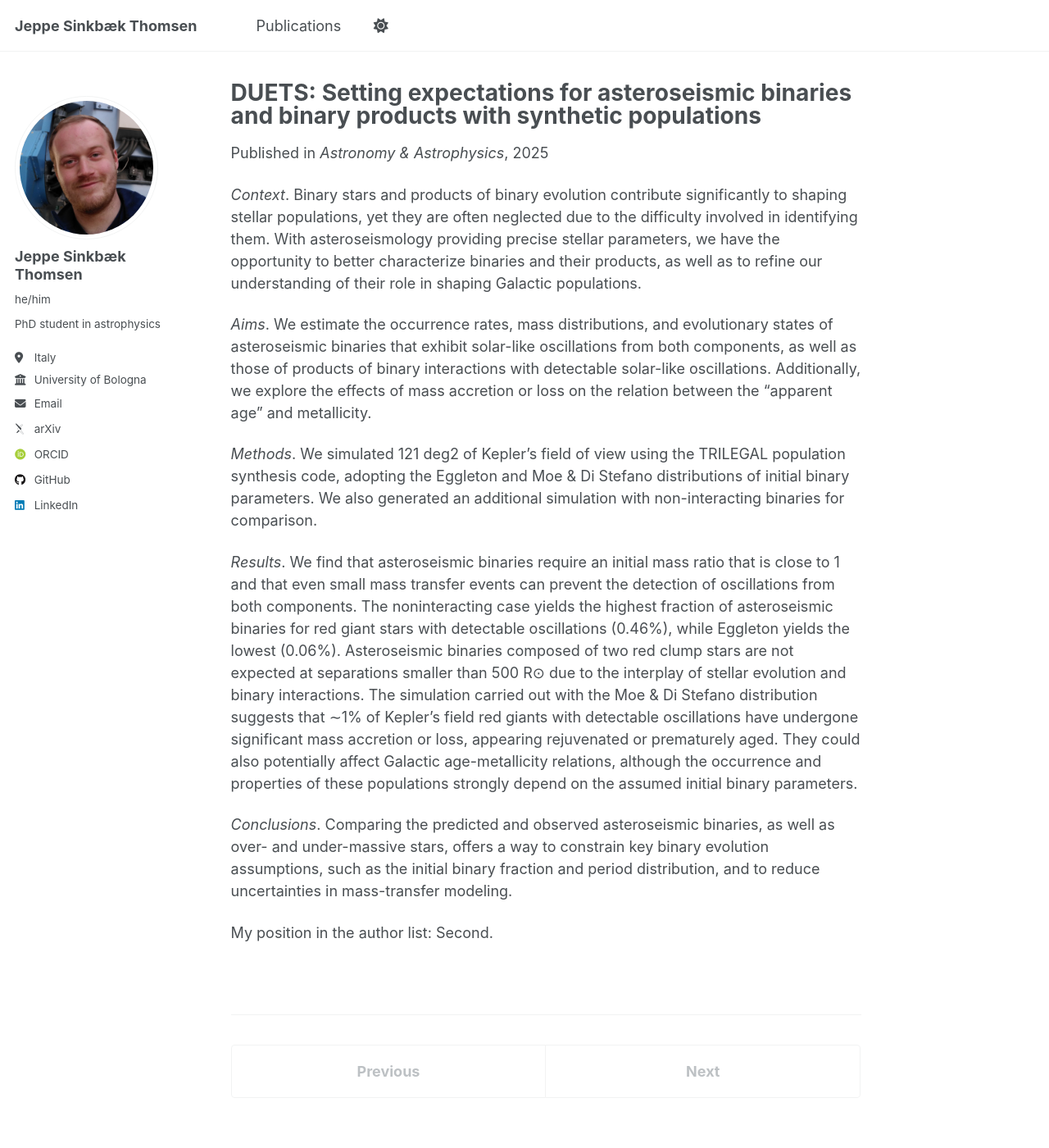
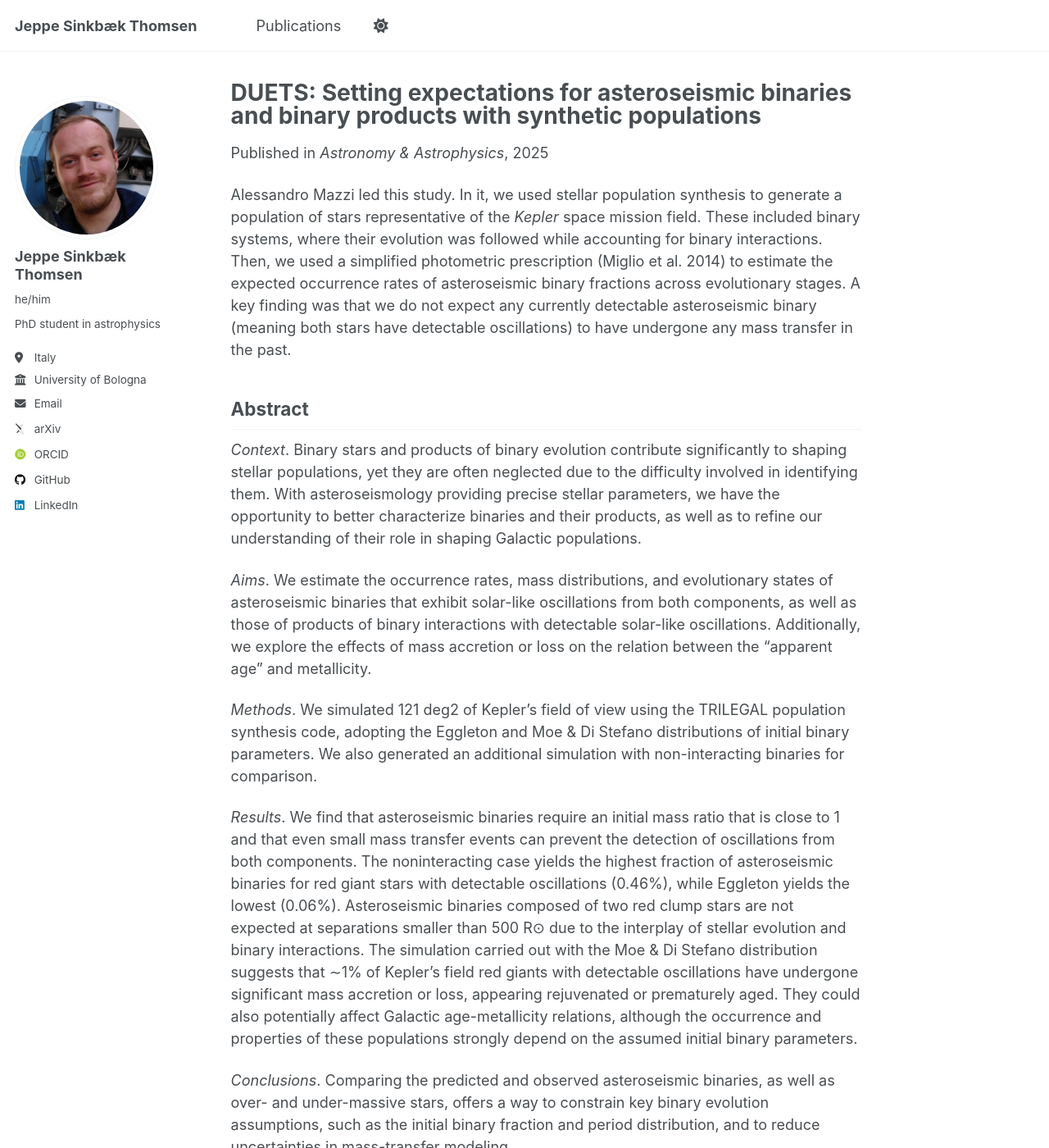
Before and after one commit to jsinkbaek/jsinkbaek.github.io, a Jekyll site: the page built from _publications/2025-07-01-DUETS-I.md, in a window 1280 px wide and 1400 px high. Shown: the whole window at 82% size. Built offline with Jekyll 4.4.1, drawn with Linux system fonts in a browser that asks for light colours; some web fonts are replaced; a script that is not in the unit is left out.

Commit message:
Update 2025-07-01-DUETS-I.md

```diff
--- a/_publications/2025-07-01-DUETS-I.md
+++ b/_publications/2025-07-01-DUETS-I.md
@@ -11,6 +11,9 @@ paperurl: 'https://jsinkbaek.github.io/files/Mazzi2025_2504.19866v1.pdf'
 citation:
 ---
 
+Alessandro Mazzi led this study. In it, we used stellar population synthesis to generate a population of stars representative of the *Kepler* space mission field. These included binary systems, where their evolution was followed while accounting for binary interactions. Then, we used a simplified photometric prescription (Miglio et al. 2014) to estimate the expected occurrence rates of asteroseismic binary fractions across evolutionary stages. A key finding was that we do not expect any currently detectable asteroseismic binary (meaning both stars have detectable oscillations) to have undergone any mass transfer in the past.
+
+## Abstract
 *Context*. Binary stars and products of binary evolution contribute significantly to shaping stellar populations, yet they are often neglected due to the difficulty involved in identifying them. With asteroseismology providing precise stellar parameters, we have the opportunity to better characterize binaries and their products, as well as to refine our understanding of their role in shaping Galactic populations.
 
 *Aims*. We estimate the occurrence rates, mass distributions, and evolutionary states of asteroseismic binaries that exhibit solar-like oscillations from both components, as well as those of products of binary interactions with detectable solar-like oscillations. Additionally, we explore the effects of mass accretion or loss on the relation between the "apparent age" and metallicity.
@@ -20,5 +23,3 @@ citation:
 *Results*. We find that asteroseismic binaries require an initial mass ratio that is close to 1 and that even small mass transfer events can prevent the detection of oscillations from both components. The noninteracting case yields the highest fraction of asteroseismic binaries for red giant stars with detectable oscillations (0.46%), while Eggleton yields the lowest (0.06%). Asteroseismic binaries composed of two red clump stars are not expected at separations smaller than 500 R⊙ due to the interplay of stellar evolution and binary interactions. The simulation carried out with the Moe & Di Stefano distribution suggests that ∼1% of Kepler's field red giants with detectable oscillations have undergone significant mass accretion or loss, appearing rejuvenated or prematurely aged. They could also potentially affect Galactic age-metallicity relations, although the occurrence and properties of these populations strongly depend on the assumed initial binary parameters.
 
 *Conclusions*. Comparing the predicted and observed asteroseismic binaries, as well as over- and under-massive stars, offers a way to constrain key binary evolution assumptions, such as the initial binary fraction and period distribution, and to reduce uncertainties in mass-transfer modeling.
-
-My position in the author list: Second.
```
